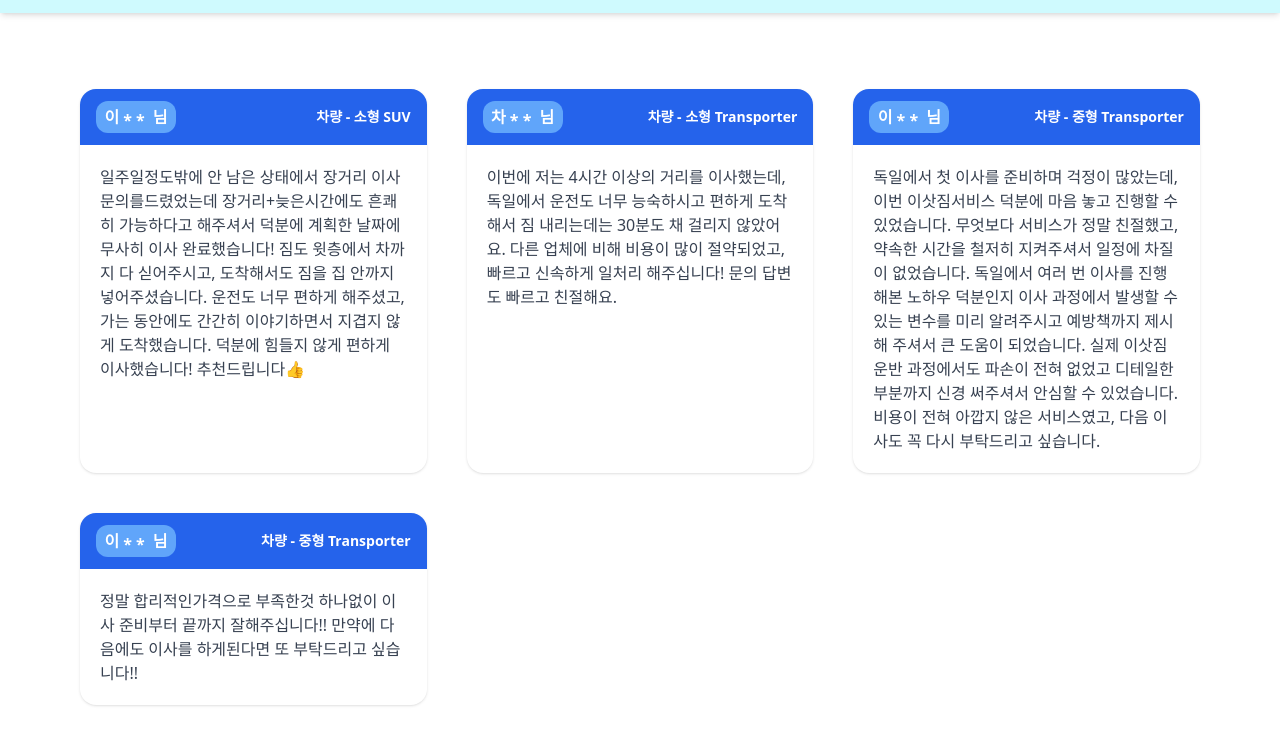
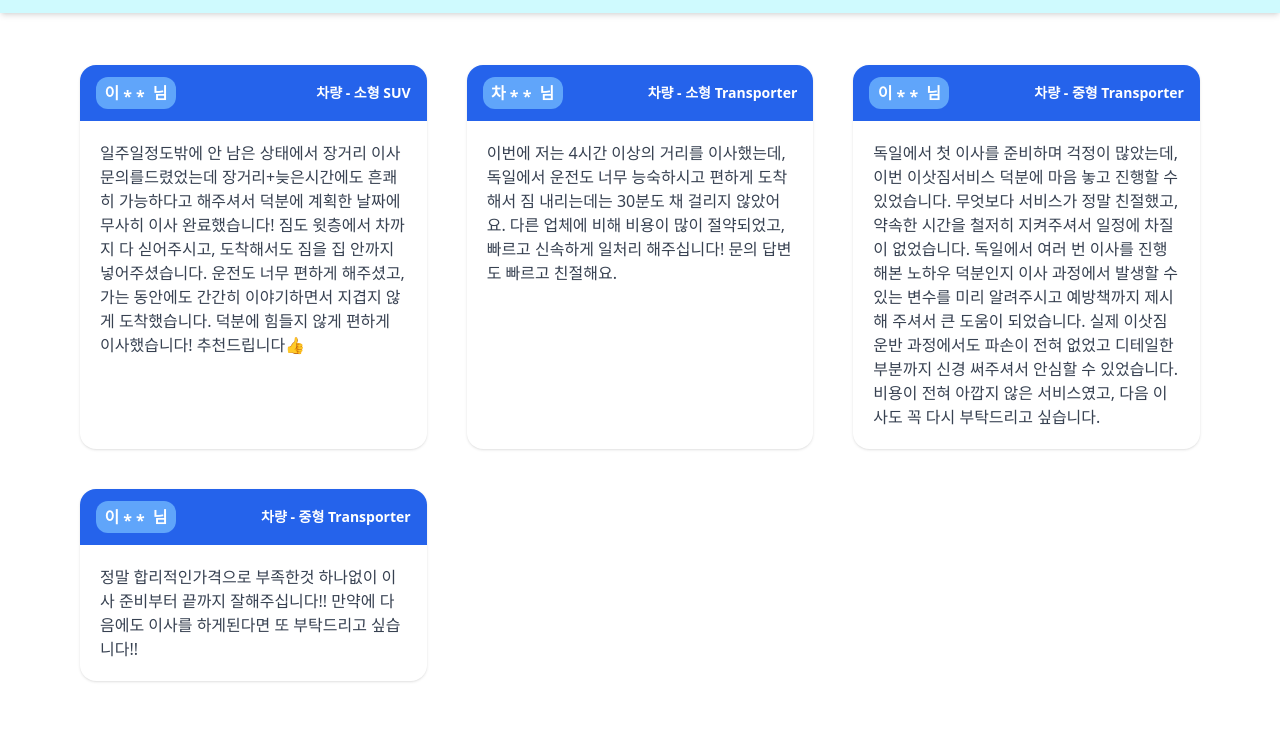
Before and after one commit to MyeonggyunPark/facebook_for-Deutsch, a website: page templates/rieviews.html in a window 1280 px wide. Shown: the part 79-816 px from the top of the page. Drawn offline with nearby package versions, Linux system fonts and the light colour scheme.

Commit message:
delete margin

```diff
--- a/templates/rieviews.html
+++ b/templates/rieviews.html
@@ -54,7 +54,7 @@
 
   <!-- 본문: 리뷰 카드 -->
   <main class="max-w-6xl mx-auto px-4 py-8 mt-5">
-    <div class="grid grid-cols-1 md:grid-cols-2 lg:grid-cols-3 gap-10 mt-6">
+    <div class="grid grid-cols-1 md:grid-cols-2 lg:grid-cols-3 gap-10">
       <!-- 카드 1 -->
       <div class="bg-white rounded-2xl overflow-hidden shadow flex flex-col">
         <div class="bg-blue-600 text-white font-bold px-4 py-3 flex justify-between items-center space-x-2">
```
Also changed, not shown: static/dist/output.css.
